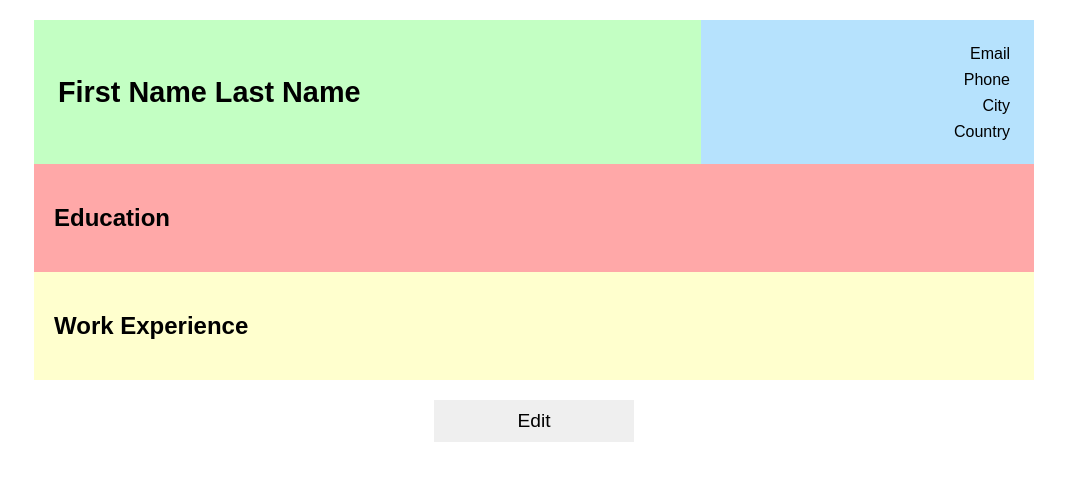
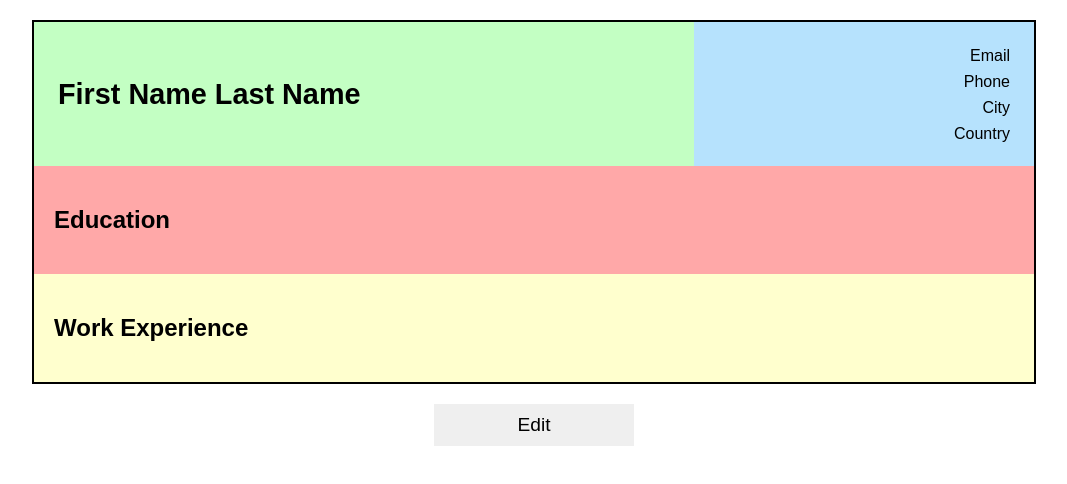
Before and after one commit to cjsellwood/cv_project, a React (Create React App) app: page / in a window 1280 px wide. Shown: the top 484 px of the page, without its empty margins (106-1173 px from the left). Built offline with nearby package versions, Linux system fonts and the light colour scheme.

Commit message:
Functions properly

```diff
--- a/src/App.css
+++ b/src/App.css
@@ -1,23 +1,10 @@
 .main {
-  background-color: rgb(255, 190, 190);
+  border: 2px solid rgb(0, 0, 0);
   width: 1000px;
   margin: 20px auto;
 }
 
 .top-row {
   display: grid;
-  grid-template-columns: 2fr 1fr;
+  grid-template-columns: 66% 34%;
 }
-
-
-
-
-.education {
-  padding: 20px;
-  background-color: rgb(255, 168, 168);
-}
-
-.work {
-  padding: 20px;
-  background-color: rgb(255, 255, 206);
-}
--- a/src/App.js
+++ b/src/App.js
@@ -3,6 +3,8 @@ import "./App.css";
 import EditButton from "./components/EditButton/EditButton";
 import Name from "./components/Name/Name";
 import Contact from "./components/Contact/Contact";
+import Education from "./components/Education/Education";
+import Work from "./components/Work/Work";
 
 class App extends Component {
   state = {
@@ -15,6 +17,8 @@ class App extends Component {
       city: "City",
       country: "Country",
     },
+    education: [],
+    work: [],
   };
 
   // Allow editing of all input fields
@@ -40,6 +44,78 @@ class App extends Component {
     this.setState(newState);
   };
 
+  // Add new education form
+  addEducationForm = () => {
+    const education = this.state.education;
+    education.push({
+      name: "",
+      course: "",
+      start: "",
+      end: "",
+      details: "",
+    });
+    this.setState({
+      education: education,
+    });
+  };
+
+  // Edit values of education forms
+  editEducation = (e) => {
+    const education = this.state.education;
+    const id = e.target.getAttribute("data-id");
+    const index = e.target.getAttribute("data-index");
+    education[index][id] = e.target.value;
+    this.setState({
+      education: education,
+    });
+  };
+
+  // Delete specific education form
+  deleteEducationForm = (e) => {
+    const education = this.state.education;
+    const index = e.target.getAttribute("data-index");
+    education.splice(index, 1);
+    this.setState({
+      education: education,
+    });
+  };
+
+  // Add new work experience form
+  addWorkForm = () => {
+    const work = this.state.work;
+    work.push({
+      company: "",
+      role: "",
+      start: "",
+      end: "",
+      details: "",
+    });
+    this.setState({
+      work: work,
+    });
+  };
+
+  // Edit values of work forms
+  editWork = (e) => {
+    const work = this.state.work;
+    const id = e.target.getAttribute("data-id");
+    const index = e.target.getAttribute("data-index");
+    work[index][id] = e.target.value;
+    this.setState({
+      work: work,
+    });
+  };
+
+  // Delete specific education form
+  deleteWorkForm = (e) => {
+    const work = this.state.work;
+    const index = e.target.getAttribute("data-index");
+    work.splice(index, 1);
+    this.setState({
+      work: work,
+    });
+  };
+
   render() {
     return (
       <React.Fragment>
@@ -57,12 +133,20 @@ class App extends Component {
               editContact={(e) => this.editContact(e)}
             ></Contact>
           </section>
-          <section className="education">
-            <h2>Education</h2>
-          </section>
-          <section className="work">
-            <h2>Work Experience</h2>
-          </section>
+          <Education
+            addEducationForm={this.addEducationForm}
+            editing={this.state.editing}
+            education={this.state.education}
+            editEducation={(e) => this.editEducation(e)}
+            deleteEducationForm={(e) => this.deleteEducationForm(e)}
+          ></Education>
+          <Work
+            editing={this.state.editing}
+            work={this.state.work}
+            addWorkForm={this.addWorkForm}
+            editWork={(e) => this.editWork(e)}
+            deleteWorkForm={(e) => this.deleteWorkForm(e)}
+          ></Work>
         </main>
 
         <EditButton
--- /dev/null
+++ b/src/components/Education/Education.css
@@ -0,0 +1,4 @@
+.education {
+  padding: 20px;
+  background-color: rgb(255, 168, 168);
+}
--- /dev/null
+++ b/src/components/Education/Education.js
@@ -0,0 +1,91 @@
+import "./Education.css";
+
+const Education = (props) => {
+  // form - Institution Name, Course Name, Start Date, End Date
+  const formsArray = [];
+  const displayArray = [];
+
+  for (let i = 0; i < props.education.length; i++) {
+    formsArray.push(
+      <form key={i}>
+        <label>Course Name</label>
+        <input
+          type="text"
+          key="course"
+          data-id="course"
+          data-index={i}
+          value={props.education[i].course}
+          onChange={props.editEducation}
+        />
+        <label>Institution Name</label>
+        <input
+          type="text"
+          key="name"
+          data-id="name"
+          data-index={i}
+          value={props.education[i].name}
+          onChange={props.editEducation}
+        />
+        <label>Start Year</label>
+        <input
+          type="text"
+          key="start"
+          data-id="start"
+          data-index={i}
+          value={props.education[i].start}
+          onChange={props.editEducation}
+        />
+        <label>Finish Year</label>
+        <input
+          type="text"
+          key="end"
+          data-id="end"
+          data-index={i}
+          value={props.education[i].end}
+          onChange={props.editEducation}
+        />
+        <label>Details</label>
+        <textarea
+          type="text"
+          key="details"
+          data-id="details"
+          data-index={i}
+          value={props.education[i].details}
+          onChange={props.editEducation}
+        />
+        <button
+          type="button"
+          data-index={i}
+          onClick={props.deleteEducationForm}
+        >
+          Delete
+        </button>
+      </form>
+    );
+    displayArray.push(
+      <div key={i}>
+        <h3>{props.education[i].course}</h3>
+        <h4>{props.education[i].name}</h4>
+        <span>
+          {props.education[i].start}{" "}
+          {props.education[i].start !== "" ? "-" : ""} {props.education[i].end}
+        </span>
+        <p>{props.education[i].details}</p>
+      </div>
+    );
+  }
+
+  return (
+    <section className="education">
+      <h2>Education</h2>
+      {props.editing ? formsArray : displayArray}
+      {props.editing ? (
+        <button onClick={props.addEducationForm} type="button">
+          Add
+        </button>
+      ) : null}
+    </section>
+  );
+};
+
+export default Education;
--- /dev/null
+++ b/src/components/Work/Work.css
@@ -0,0 +1,4 @@
+.work {
+  padding: 20px;
+  background-color: rgb(255, 255, 206);
+}
--- /dev/null
+++ b/src/components/Work/Work.js
@@ -0,0 +1,86 @@
+import "./Work.css";
+
+const Work = (props) => {
+  // form - Company Name, Role, Start Date, End Date
+  const formsArray = [];
+  const displayArray = [];
+  for (let i = 0; i < props.work.length; i++) {
+    formsArray.push(
+      <form key={i}>
+        <label>Role</label>
+        <input
+          type="text"
+          key="role"
+          data-id="role"
+          data-index={i}
+          value={props.work[i].role}
+          onChange={props.editWork}
+        />
+        <label>Company</label>
+        <input
+          type="text"
+          key="company"
+          data-id="company"
+          data-index={i}
+          value={props.work[i].company}
+          onChange={props.editWork}
+        />
+        <label>Start Year</label>
+        <input
+          type="text"
+          key="start"
+          data-id="start"
+          data-index={i}
+          value={props.work[i].start}
+          onChange={props.editWork}
+        />
+        <label>Finish Year</label>
+        <input
+          type="text"
+          key="end"
+          data-id="end"
+          data-index={i}
+          value={props.work[i].end}
+          onChange={props.editWork}
+        />
+        <label>Details</label>
+        <textarea
+          type="text"
+          key="details"
+          data-id="details"
+          data-index={i}
+          value={props.work[i].details}
+          onChange={props.editWork}
+        />
+        <button type="button" data-index={i} onClick={props.deleteWorkForm}>
+          Delete
+        </button>
+      </form>
+    );
+    displayArray.push(
+      <div key={i}>
+        <h3>{props.work[i].role}</h3>
+        <h4>{props.work[i].company}</h4>
+        <span>
+          {props.work[i].start} {props.work[i].start !== "" ? "-" : ""}{" "}
+          {props.work[i].end}
+        </span>
+        <p>{props.work[i].details}</p>
+      </div>
+    );
+  }
+
+  return (
+    <section className="work">
+      <h2>Work Experience</h2>
+      {props.editing ? formsArray : displayArray}
+      {props.editing ? (
+        <button onClick={props.addWorkForm} type="button">
+          Add
+        </button>
+      ) : null}
+    </section>
+  );
+};
+
+export default Work;
```
